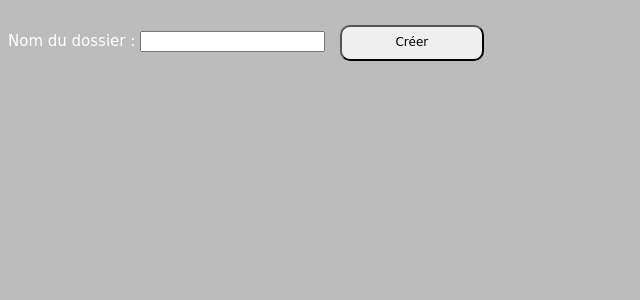
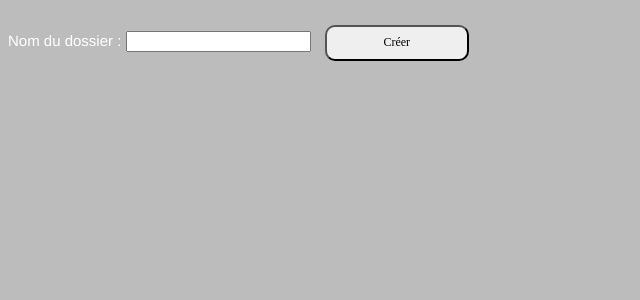
Before and after one commit to nomDeZeus/fileManager, a PHP site: page /mkdir.php in a window 1280 px wide. Shown: the top 300 px of the page, without its empty margins (0-640 px from the left). Run offline with PHP 8.4, Linux system fonts and the light colour scheme.

Commit message:
Correction police fileManager + modif du ReadMe

```diff
--- a/css/fancy.css
+++ b/css/fancy.css
@@ -48,7 +48,7 @@ ul li{
     vertical-align: top;
     color: #c6a668;
     text-align: center;
-    font-family: 'Dancing Script', cursive;
+    font-family: 'Dancing Script';
 }
 
 #icone
@@ -68,7 +68,7 @@ ul li{
 }
 
 body {
-    font-family: cursive, "Helvetica Neue", Helvetica, Arial, sans-serif;
+    font-family:  "Helvetica Neue", Helvetica, Arial, sans-serif;
     font-size: 15px;
     line-height: 1.42857;
     color: #fff;
@@ -83,7 +83,7 @@ body {
     border-radius: 10px;
     position: relative;
     font-size: 0.8em;
-    font-family: 'Pacifico', cursive;
+    font-family: 'Pacifico';
 }
 
 #drop-zone {
```
Also changed, not shown: README.md.
